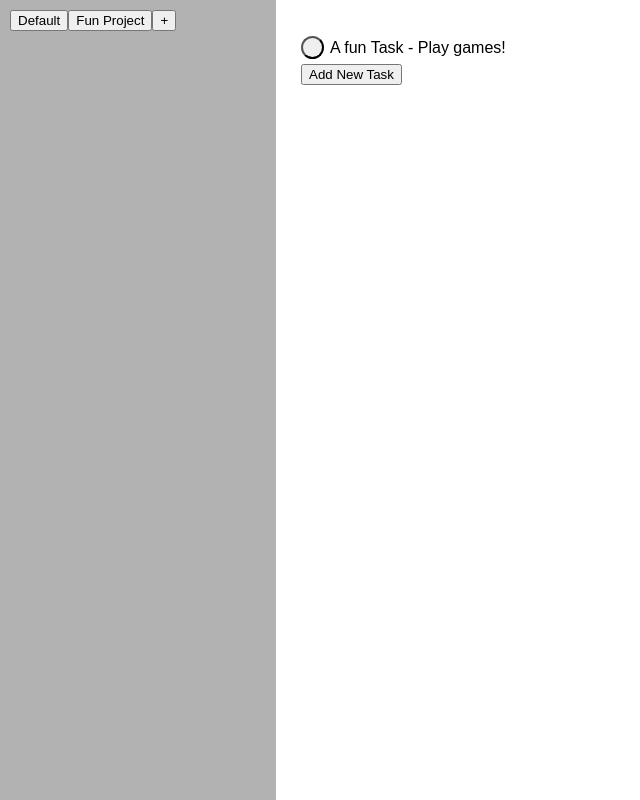
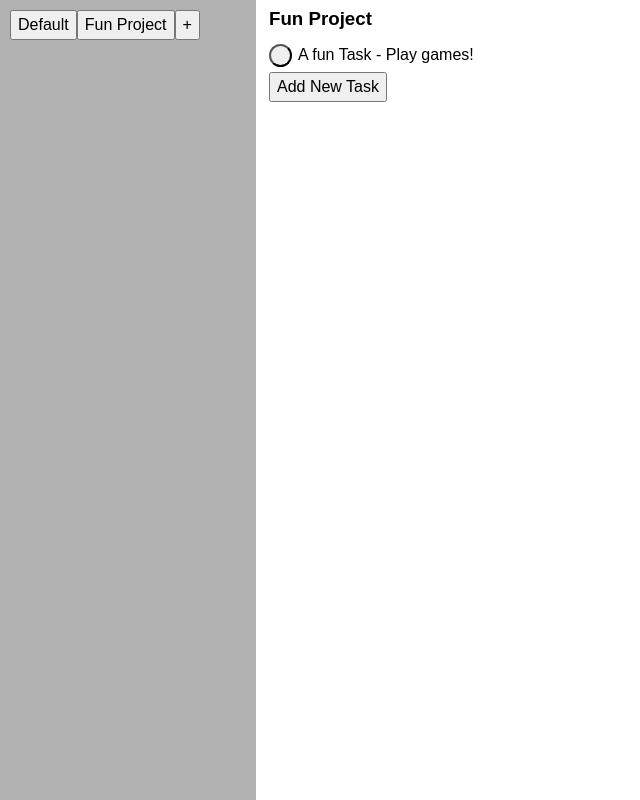
Before and after one commit to ZOmohundro2020/to-do, a website built with webpack: page src/index.html in a window 1280 px wide. Both pictures are taken after a click on the button "Fun Project". Shown: the whole page, without its empty margins (0-640 px from the left). Built offline with nearby package versions, Linux system fonts and the light colour scheme.

Commit message:
rough in adding new projects. add title headers. tweak styles

```diff
--- a/src/View.js
+++ b/src/View.js
@@ -116,25 +116,39 @@ function View() {
     const newProjectBtn = document.createElement("button");
     newProjectBtn.innerText = "+";
     newProjectBtn.addEventListener("click", () => {
-      handleNewProjectBtn();
+      handleNewProjectBtn(newProjectBtn);
     });
 
     sidebarDiv.appendChild(newProjectBtn);
   };
 
   // TO DO: Add new projects
-  const handleNewProjectBtn = () => {
-    const newProject = Project("New Project");
-    storedProjects.addProject(newProject);
-    updateProjectView(storedProjects);
+  const handleNewProjectBtn = (buttonElement) => {
+    const projectNameInput = document.createElement("input");
+    projectNameInput.classList.add("project-name-input");
+    projectNameInput.addEventListener("blur", () => {
+      console.log(projectNameInput.value);
+      const newProject = Project(`${projectNameInput.value}`);
+      storedProjects.addProject(newProject);
+      updateProjectView(storedProjects);
+    });
+    buttonElement.parentNode.replaceChild(projectNameInput, buttonElement);
+    projectNameInput.focus();
   };
 
   const updateTaskView = (project, isNewTask = false) => {
     activeProject = project;
     console.log("active project is: ", activeProject);
-    console.log("is new task is: ",isNewTask);
+    console.log("is new task is: ", isNewTask);
     mainContentDiv.innerHTML = "";
     const projectDetails = project.getProjectDetails();
+
+    const projectTitleHeader = document.createElement("div");
+    projectTitleHeader.classList.add("project-title-header");
+    const projectTitle = document.createElement("h3");
+    projectTitle.innerText = `${project.getProjectDetails().projectName}`;
+    projectTitleHeader.appendChild(projectTitle);
+    mainContentDiv.appendChild(projectTitleHeader);
 
     const newUl = document.createElement("ul");
     newUl.id = "task-list";
@@ -161,10 +175,9 @@ function View() {
 
       newLi.insertBefore(newCompButton, newLi.childNodes[0]);
       newUl.appendChild(newLi);
-      mainContentDiv.appendChild(newUl);
     });
+    mainContentDiv.appendChild(newUl);
 
-    // TO DO: Fix this so it appears on empty projects
     // Add new task button at the bottom of the task list
     if (!isNewTask) {
       const newTaskLi = document.createElement("li");
--- a/src/style.css
+++ b/src/style.css
@@ -1,9 +1,48 @@
-body,
+*,
+*::before,
+*::after {
+  box-sizing: border-box;
+}
+* {
+  margin: 0;
+}
 html {
-  margin: 0;
-  padding: 0;
   height: 100%;
   font-family: Arial, sans-serif;
+}
+body {
+  line-height: 1.5;
+  -webkit-font-smoothing: antialiased;
+  padding: 0;
+  margin: 0;
+  height: 100%;
+}
+img,
+picture,
+video,
+canvas,
+svg {
+  display: block;
+  max-width: 100%;
+}
+input,
+button,
+textarea,
+select {
+  font: inherit;
+}
+p,
+h1,
+h2,
+h3,
+h4,
+h5,
+h6 {
+  overflow-wrap: break-word;
+}
+#root,
+#__next {
+  isolation: isolate;
 }
 
 .container {
@@ -18,9 +57,14 @@ html {
   padding: 10px;
 }
 
+.sidebar button {
+  margin-bottom: 0.2em;
+}
+
 .main-content {
   flex: 1;
-  padding: 20px;
+  /* padding: 20px; */
+  margin-left: 8px;
 }
 
 #task-list {
@@ -113,9 +157,21 @@ input {
   transform: translate(-50%, -50%);
 }
 
-
-
 .completed {
   color: darkgray;
   text-decoration: line-through;
 }
+
+.project-name-input {
+  width: 90px;
+  border: none;
+}
+
+.project-title-header {
+  display: flex;
+  padding: 5px;
+}
+
+.project-title-header h3 {
+  display: flex;
+}
```
Also changed, not shown: dist/main.js.
